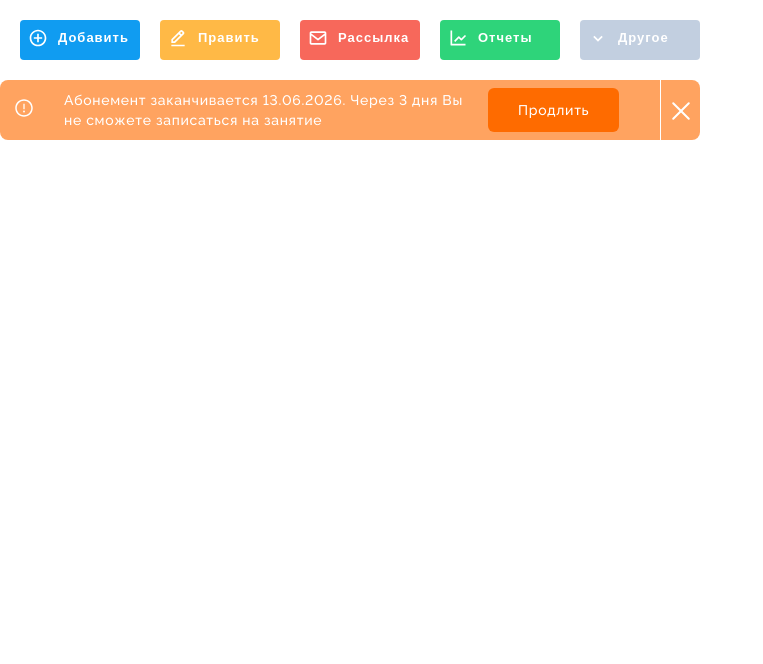
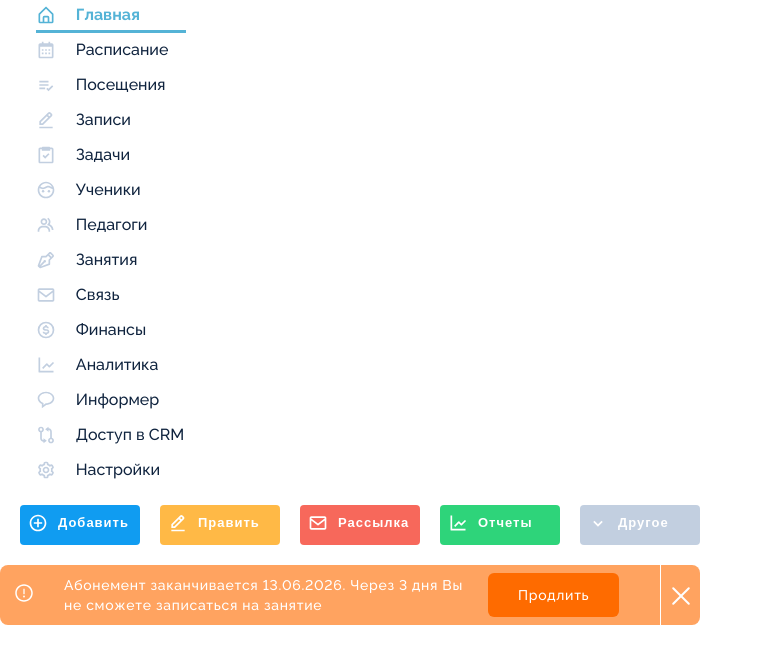
Before and after one commit to YuShato/teamlab, a React (Create React App) app: page / in a window 1280 px wide. Shown: the top 664 px of the page, without its empty margins (0-763 px from the left). Built offline with nearby package versions, Linux system fonts and the light colour scheme; a web font is replaced by a local one.

Commit message:
feat: add menu link component

```diff
--- a/src/App.js
+++ b/src/App.js
@@ -1,5 +1,6 @@
 import "./App.css";
 import AllListUserActivities from "./consts/allUserActivities";
+import Navigation from "./UI-library/menu/Navigation";
 import MessageItem from "./UI-library/messages/MessageItem";
 import BtnWrapper from "./UI-library/wrappers/BtnWrapper";
 
@@ -29,12 +30,12 @@ const messagesMockArray = [
     text: "Нет интернет соединения",
     action: null,
   },
-
 ];
 
 function App() {
   return (
     <div className="App">
+      <Navigation />
       <BtnWrapper btnsArray={AllListUserActivities} />
       <MessageItem message={message} />
     </div>
--- /dev/null
+++ b/src/UI-library/menu/LinkItem.jsx
@@ -0,0 +1,78 @@
+import React from "react";
+import { Link } from "react-router-dom";
+import styled from "styled-components";
+
+const LinkItem = ({ linkInfo }) => {
+  return (
+    <LinkItemWrapper
+      to={linkInfo.path}
+      aria-label={linkInfo.name}
+      className={linkInfo.isActive ? "active" : ""}
+    >
+      {linkInfo.icon}
+      {linkInfo.name}
+    </LinkItemWrapper>
+  );
+};
+
+const LinkItemWrapper = styled(Link)`
+  background-image: linear-gradient(
+    to right,
+    #54b3d6,
+    #54b3d6 50%,
+    #0f233e 50%
+  );
+  background-size: 200% 100%;
+  background-position: -100%;
+  display: flex;
+  gap: 20px;
+  padding: 5px 0;
+  position: relative;
+  -webkit-background-clip: text;
+  -webkit-text-fill-color: transparent;
+  transition: all 0.3s ease-in-out;
+  font-weight: 500;
+
+  & svg {
+    width: 20px;
+    height: 20px;
+    color: var(--icon_gray);
+  }
+
+  &.active {
+    font-weight: 700;
+  }
+
+  &:before,
+  &.active:before {
+    content: "";
+    background: #54b3d6;
+    display: block;
+    position: absolute;
+    bottom: -3px;
+    left: 0;
+    width: 0;
+    height: 3px;
+    transition: all 0.3s ease-in-out;
+  }
+
+  &:hover,
+  &.active {
+    background-position: 0;
+
+    & svg {
+      fill: #54b3d6;
+    }
+  }
+
+  &:hover::before,
+  &.active::before {
+    width: 150px;
+  }
+
+  &.active svg {
+    fill: #54b3d6;
+  }
+`;
+
+export default LinkItem;
--- /dev/null
+++ b/src/UI-library/menu/Navigation.jsx
@@ -0,0 +1,24 @@
+import React from "react";
+import styled from "styled-components";
+import { MenuLinks } from "../../consts/menuLinks";
+import LinkItem from "./LinkItem";
+
+const Navigation = () => {
+  return (
+    <NavWrapper>
+      {MenuLinks.map((link, index) => (
+        <LinkItem key={index} linkInfo={link} />
+      ))}
+    </NavWrapper>
+  );
+};
+
+const NavWrapper = styled.nav`
+  display: grid;
+  gap: 5px;
+  max-width: 220px;
+  text-align: left;
+  justify-content: center;
+`;
+
+export default Navigation;
--- /dev/null
+++ b/src/consts/menuLinks.js
@@ -0,0 +1,104 @@
+// пути из главного меню слева
+import {
+  BiCalendar,
+  BiDollarCircle,
+  BiEditAlt,
+  BiEnvelope,
+  BiFace,
+  BiGitCompare,
+  BiGroup,
+  BiHomeAlt,
+  BiLineChart,
+  BiListCheck,
+  BiMessageRounded,
+  BiTask,
+  BiPen,
+  BiCog,
+} from "react-icons/bi";
+
+export const MenuLinks = [
+  {
+    path: "/",
+    icon: <BiHomeAlt />,
+    name: "Главная",
+    isActive: true,
+  },
+  {
+    path: "/shedule",
+    icon: <BiCalendar />,
+    name: "Расписание",
+    isActive: false,
+  },
+  {
+    path: "/attendance",
+    icon: <BiListCheck />,
+    name: "Посещения",
+    isActive: false,
+  },
+  {
+    path: "/records",
+    icon: <BiEditAlt />,
+    name: "Записи",
+    isActive: false,
+  },
+  {
+    path: "/tasks",
+    icon: <BiTask />,
+    name: "Задачи",
+    isActive: false,
+  },
+  {
+    path: "/students",
+    icon: <BiFace />,
+    name: "Ученики",
+    isActive: false,
+  },
+  {
+    path: "/teachers",
+    icon: <BiGroup />,
+    name: "Педагоги",
+    isActive: false,
+  },
+  {
+    path: "/lessons",
+    icon: <BiPen />,
+    name: "Занятия",
+    isActive: false,
+  },
+  {
+    path: "/mail",
+    icon: <BiEnvelope />,
+    name: "Связь",
+    isActive: false,
+  },
+  {
+    path: "/finance",
+    icon: <BiDollarCircle />,
+    name: "Финансы",
+    isActive: false,
+  },
+  {
+    path: "/analytics",
+    icon: <BiLineChart />,
+    name: "Аналитика",
+    isActive: false,
+  },
+  {
+    path: "/informer",
+    icon: <BiMessageRounded />,
+    name: "Информер",
+    isActive: false,
+  },
+  {
+    path: "/access",
+    icon: <BiGitCompare />,
+    name: "Доступ в CRM",
+    isActive: false,
+  },
+  {
+    path: "/settings",
+    icon: <BiCog />,
+    name: "Настройки",
+    isActive: false,
+  },
+];
```
